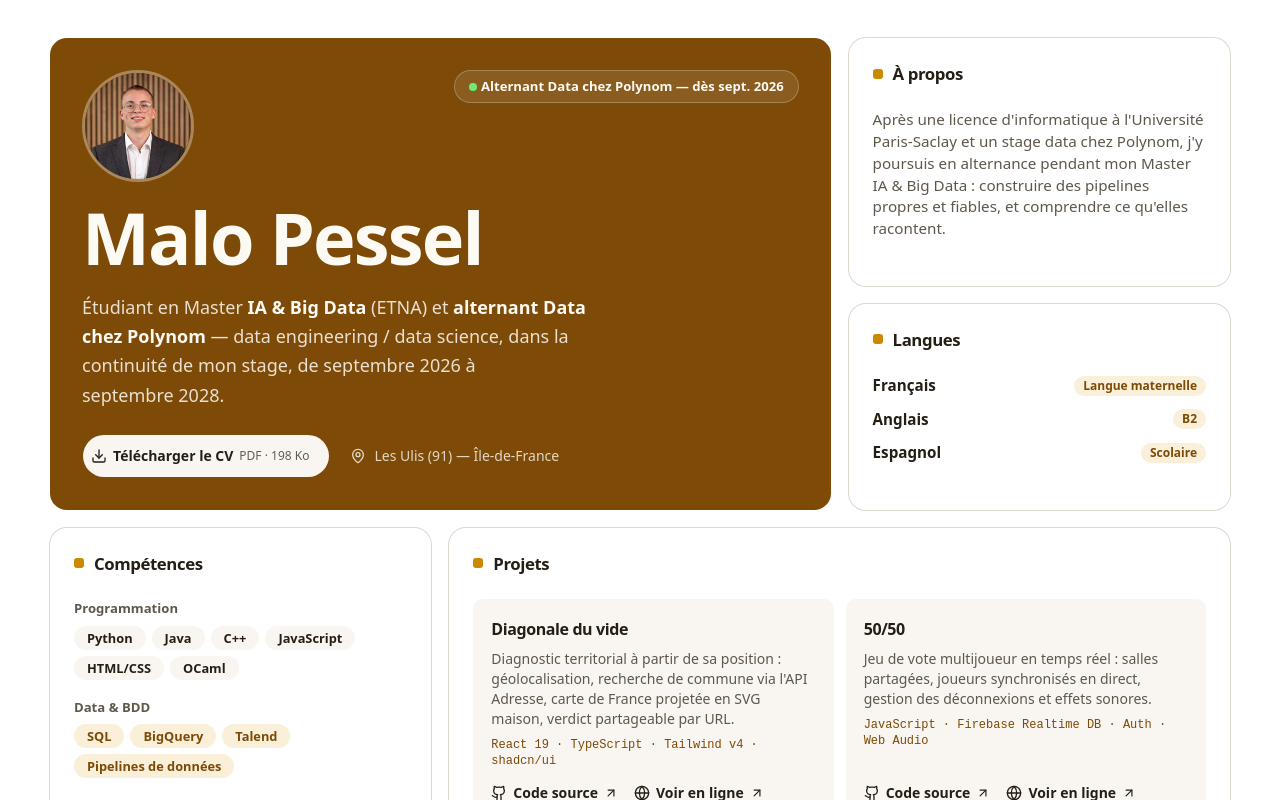
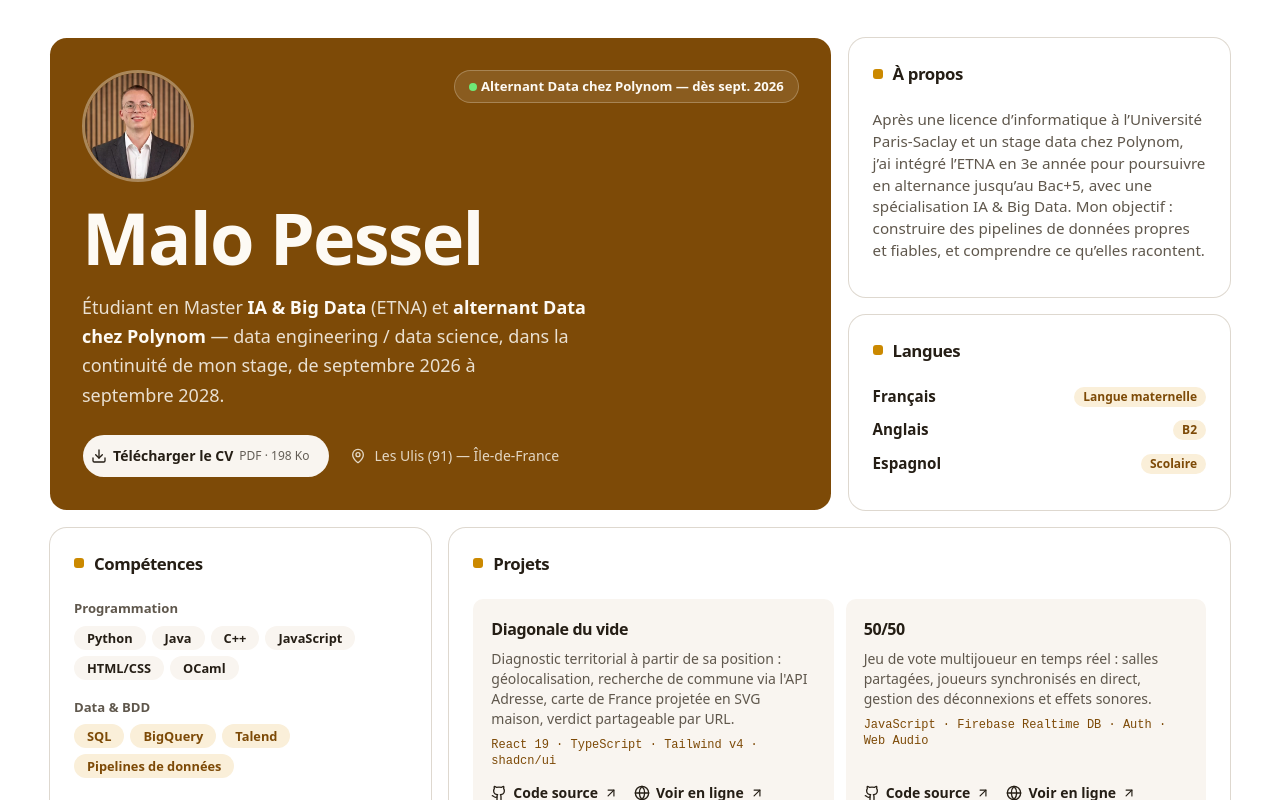
Before and after one commit to MaloPessel/portfolio-bento, a React (Vite) app: page / in a window 1280 px wide. Shown: the top 800 px of the page. Built offline with nearby package versions, Linux system fonts and the light colour scheme.

Commit message:
Revise About section content for clarity and detail
Updated the text in the About section to reflect new educational and career details.

```diff
--- a/src/components/sections/about.tsx
+++ b/src/components/sections/about.tsx
@@ -4,10 +4,10 @@ export function About() {
   return (
     <Tile className="a-about" title="À propos">
       <p className="max-w-[62ch] text-body text-muted-foreground">
-        Après une licence d'informatique à l'Université Paris-Saclay et un stage
-        data chez Polynom, j'y poursuis en alternance pendant mon Master
-        IA&nbsp;&amp;&nbsp;Big&nbsp;Data&nbsp;: construire des pipelines propres
-        et fiables, et comprendre ce qu'elles racontent.
+        Après une licence d’informatique à l’Université Paris-Saclay et un stage data chez Polynom,
+        j’ai intégré l’ETNA en 3e année pour poursuivre en alternance jusqu’au Bac+5,
+        avec une spécialisation IA & Big Data. Mon objectif : construire des pipelines de données propres et fiables,
+        et comprendre ce qu’elles racontent.
       </p>
     </Tile>
   )
```
